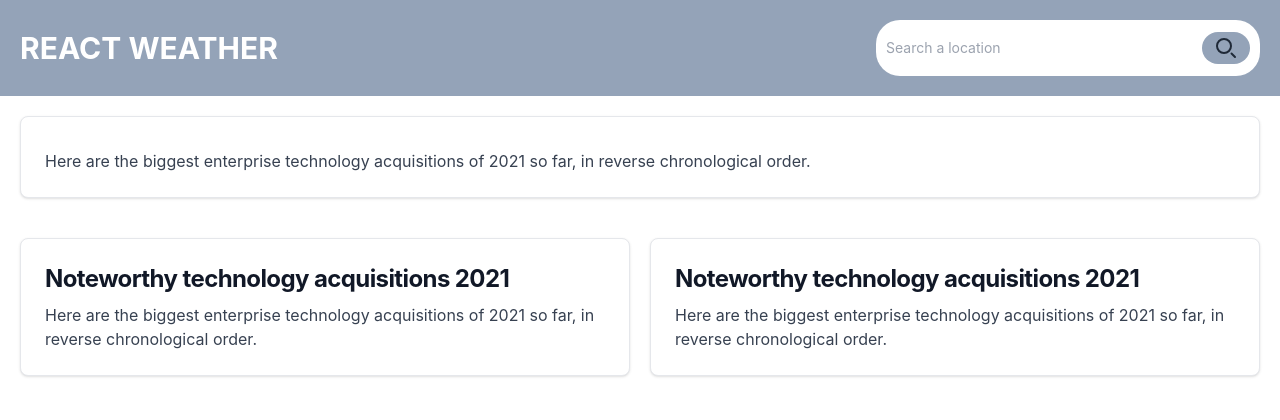
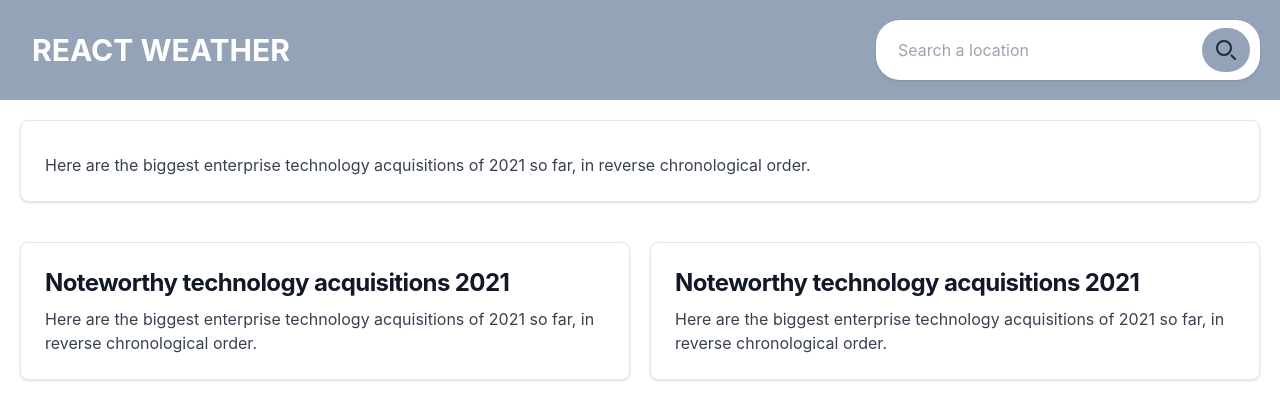
Before and after one commit to MattiaMorriale/weather-react-app, a React (Vite) app: page / in a window 1280 px wide. Shown: the top 420 px of the page. Built offline with nearby package versions, Linux system fonts and the light colour scheme.

Commit message:
added effect on search bar

```diff
--- a/src/components/MainComponent.css
+++ b/src/components/MainComponent.css
@@ -0,0 +1,52 @@
+.slide-bottom {
+    animation: slide-bottom 0.3s ease both;
+}
+
+/**
+ * ----------------------------------------
+ * animation slide-bottom
+ * ----------------------------------------
+ */
+
+  @keyframes slide-bottom {
+    0% {
+      -webkit-transform: translateY(0);
+              transform: translateY(0);
+              max-height: 0;
+              opacity:0;
+    }
+    100% {
+      -webkit-transform: translateY(0);
+              transform: translateY(0);
+              max-height: 384px;
+              opacity:1;
+
+    }
+  }
+
+
+  .rounded-bottom {
+    animation: rounded-bottom 0.1s ease both;
+}
+
+/**
+ * ----------------------------------------
+ * animation slide-bottom
+ * ----------------------------------------
+ */
+
+  @keyframes rounded-bottom {
+    0% {
+      -webkit-transform: translateY(0);
+              transform: translateY(0);
+              border-bottom-right-radius: 1.5rem /* 24px */;
+              border-bottom-left-radius: 1.5rem
+    }
+    100% {
+      -webkit-transform: translateY(0);
+              transform: translateY(0);
+              border-bottom-right-radius: 0;
+              border-bottom-left-radius: 0
+
+    }
+  }
--- a/src/components/MainComponent.jsx
+++ b/src/components/MainComponent.jsx
@@ -60,23 +60,25 @@ function MainComponent() {
 
   return (
     <>
-      <div className='p-5 flex justify-between items-center bg-slate-400'>
+      <div className='p-8 flex justify-between items-center bg-slate-400 relative'>
         <div>
           <h1 className='text-3xl uppercase text-white font-bold'>React Weather</h1>
         </div>
-        <div className='relative max-w-sm w-full'>
+        <div className='max-w-sm w-full z-10 absolute right-5 top-1/2 -translate-y-1/2'>
           <form onSubmit={searchData}>
-            <div className={input.length >= 3 ? 'bg-white px-2.5 py-2 rounded-t-3xl flex items-center' : 'bg-white px-2.5 py-2 rounded-3xl flex items-center'} >
-              <input type="text" className='py-2.5 px-0 w-full text-sm text-gray-900 bg-transparent appearance-none focus:outline-none focus:ring-0 peer' value={input} onChange={handleChange} placeholder='Search a location'/>
-              <button className=' px-3 py-1 rounded-3xl bg-slate-400 text-white font-bold' type='submit'>
+            <div className={input.length >= 3 ? 'bg-white px-2.5 py-2 rounded-t-3xl rounded-bottom  flex flex-col shadow relative' : 'bg-white px-2.5 py-2 rounded-3xl flex flex-col shadow relative'} >
+              <div className='flex justify-between'>
+                <input type="text" className='py-2.5 ps-3 w-full text-md text-gray-900 bg-transparent appearance-none focus:outline-none focus:ring-0 peer' value={input} onChange={handleChange} placeholder='Search a location'/>
+                <button className=' px-3 py-2 rounded-3xl bg-slate-400 text-white font-bold' type='submit'>
                   <svg className="w-6 h-6 text-gray-800 dark:text-white" aria-hidden="true" xmlns="http://www.w3.org/2000/svg" width="24" height="24" fill="none" viewBox="0 0 24 24">
                     <path stroke="currentColor" strokeLinecap="round" strokeWidth="2" d="m21 21-3.5-3.5M17 10a7 7 0 1 1-14 0 7 7 0 0 1 14 0Z"/>
                   </svg>
                 </button>
               </div>
+            </div>
           </form>
               {input.length >= 3 &&
-          <div className='bg-white border absolute py-4 rounded-b-3xl w-full mt-3'>
+              <div className='absolute bg-white w-full rounded-b-3xl slide-bottom py-4 border'>
                 <ul>
                   {selectedCity}
                 </ul>
```
Lines whose indentation alone changed are shown as unchanged.
